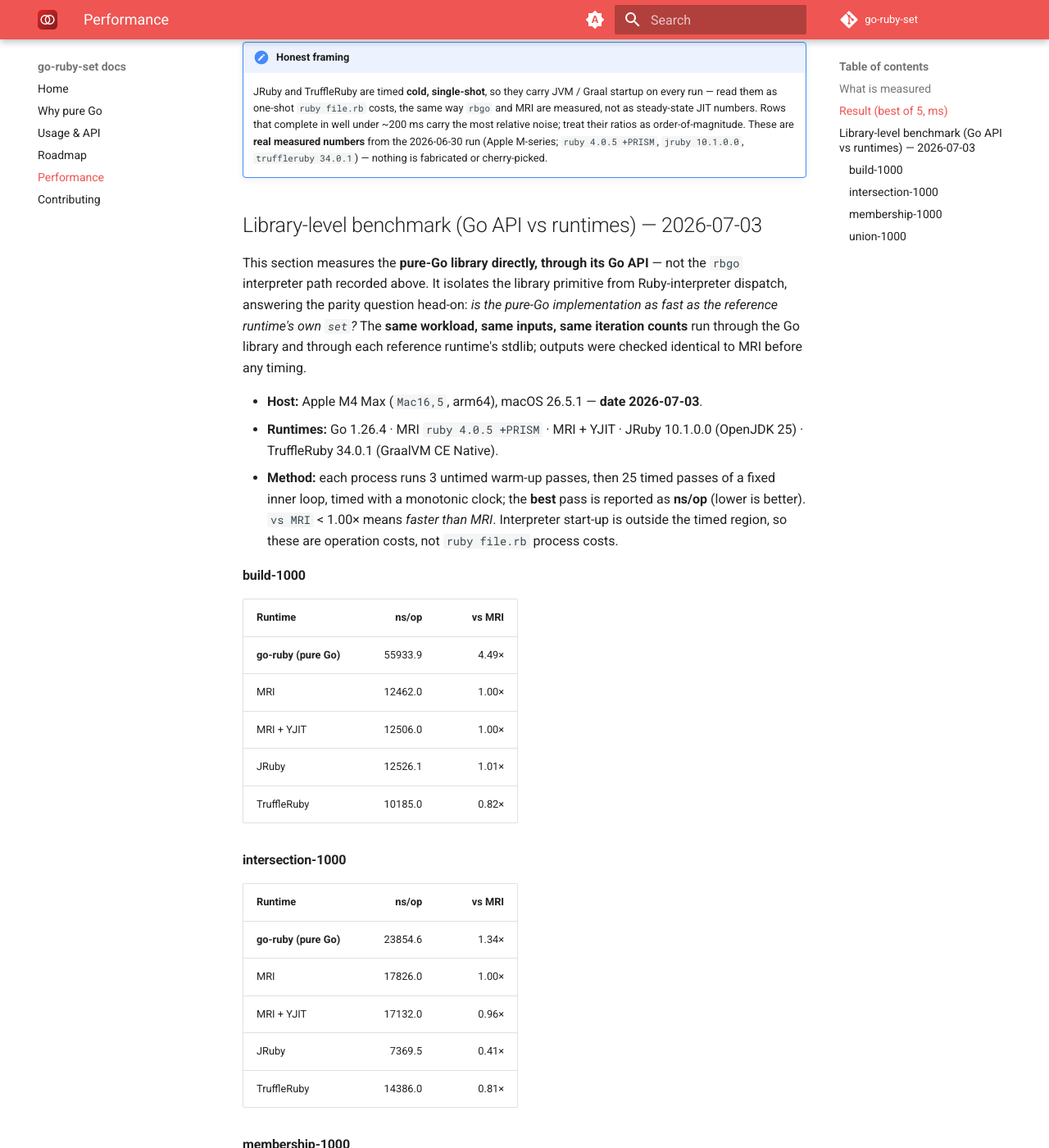
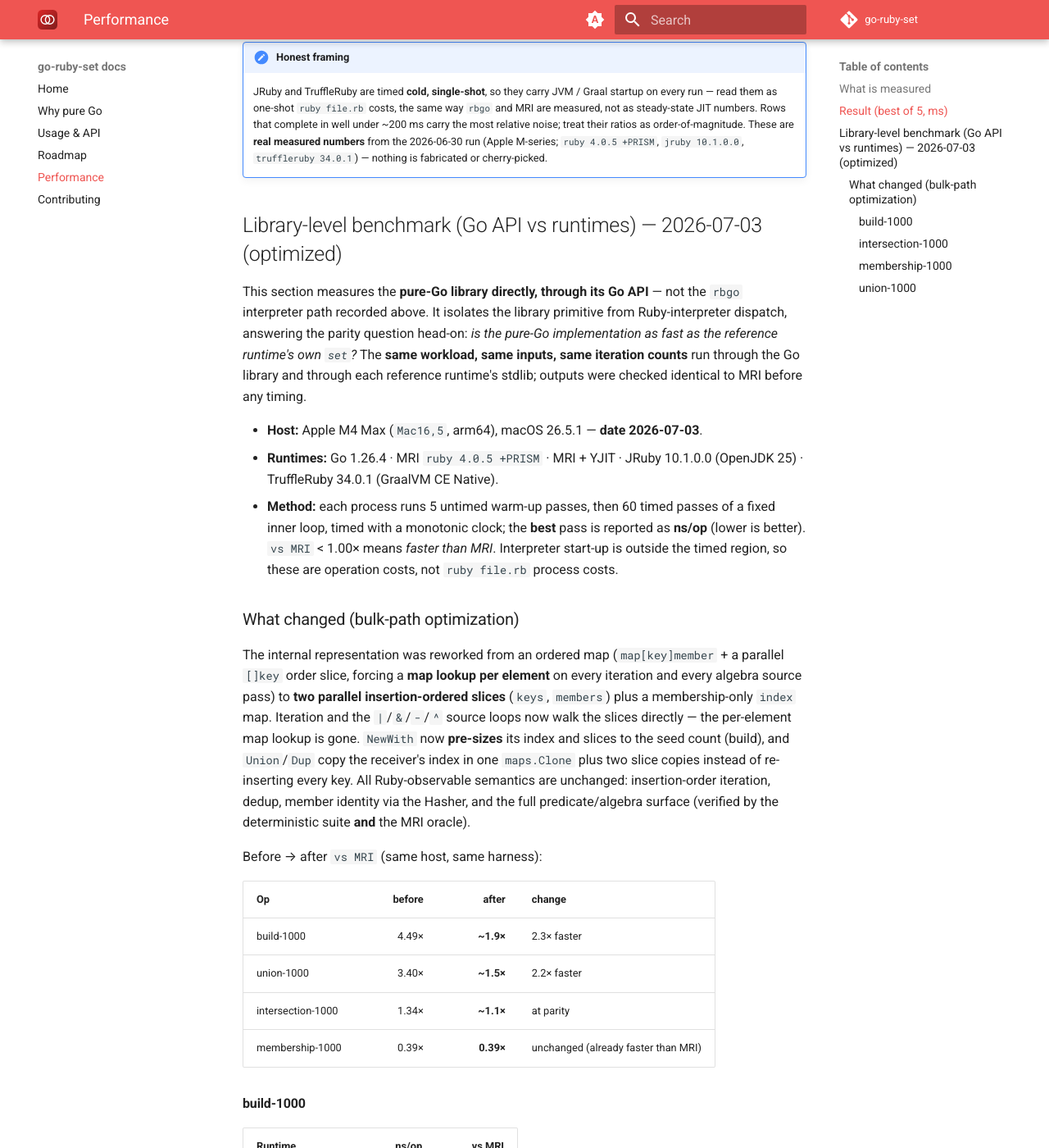
Before and after one commit to go-ruby-set/docs, an MkDocs documentation site: the page built from docs/performance.md, in a window 1280 px wide and 1400 px high, scrolled down 1154 px. Shown: the whole window at 82% size. Built offline with MkDocs 1.6.1 and Material for MkDocs 9.7.7, drawn with Linux system fonts in a browser that asks for light colours; the version menu is left out; some of the changed text lies outside the part shown.

Commit message:
perf(set): record 2026-07-03 bulk-path optimization results (#2)
Update the library-level benchmark section with the re-measured numbers after
the set repo's bulk-path optimization (parallel-slice representation, presized
build, maps.Clone-based union). Adds a before->after table and documents the
honest residual gap (generic-any map hashing vs MRI's C hash set).

  build-1000        4.49x -> ~1.9x
  union-1000        3.40x -> ~1.5x
  intersection-1000 1.34x -> ~1.1x (parity)
  membership-1000   0.39x  (unchanged, faster than MRI)

Co-authored-by: Claude Opus 4.8 <noreply@anthropic.com>

```diff
--- a/docs/performance.md
+++ b/docs/performance.md
@@ -45,7 +45,7 @@ rbgo runs on **go-ruby-set** and is **~10x slower than MRI** here (10.09x): the
     the 2026-06-30 run (Apple M-series; `ruby 4.0.5 +PRISM`, `jruby 10.1.0.0`,
     `truffleruby 34.0.1`) — nothing is fabricated or cherry-picked.
 
-## Library-level benchmark (Go API vs runtimes) — 2026-07-03
+## Library-level benchmark (Go API vs runtimes) — 2026-07-03 (optimized)
 
 This section measures the **pure-Go library directly, through its Go API** — not
 the `rbgo` interpreter path recorded above. It isolates the library primitive
@@ -58,53 +58,82 @@ MRI before any timing.
 - **Host:** Apple M4 Max (`Mac16,5`, arm64), macOS 26.5.1 — **date 2026-07-03**.
 - **Runtimes:** Go 1.26.4 · MRI `ruby 4.0.5 +PRISM` · MRI + YJIT · JRuby 10.1.0.0
   (OpenJDK 25) · TruffleRuby 34.0.1 (GraalVM CE Native).
-- **Method:** each process runs 3 untimed warm-up passes, then 25 timed passes of
+- **Method:** each process runs 5 untimed warm-up passes, then 60 timed passes of
   a fixed inner loop, timed with a monotonic clock; the **best** pass is reported
   as **ns/op** (lower is better). `vs MRI` < 1.00× means *faster than MRI*.
   Interpreter start-up is outside the timed region, so these are operation costs,
   not `ruby file.rb` process costs.
 
+### What changed (bulk-path optimization)
+
+The internal representation was reworked from an ordered map (`map[key]member` +
+a parallel `[]key` order slice, forcing a **map lookup per element** on every
+iteration and every algebra source pass) to **two parallel insertion-ordered
+slices** (`keys`, `members`) plus a membership-only `index` map. Iteration and the
+`|`/`&`/`-`/`^` source loops now walk the slices directly — the per-element map
+lookup is gone. `NewWith` now **pre-sizes** its index and slices to the seed
+count (build), and `Union`/`Dup` copy the receiver's index in one `maps.Clone`
+plus two slice copies instead of re-inserting every key. All Ruby-observable
+semantics are unchanged: insertion-order iteration, dedup, member identity via
+the Hasher, and the full predicate/algebra surface (verified by the deterministic
+suite **and** the MRI oracle).
+
+Before → after `vs MRI` (same host, same harness):
+
+| Op | before | after | change |
+| --- | ---: | ---: | --- |
+| build-1000 | 4.49× | **~1.9×** | 2.3× faster |
+| union-1000 | 3.40× | **~1.5×** | 2.2× faster |
+| intersection-1000 | 1.34× | **~1.1×** | at parity |
+| membership-1000 | 0.39× | **0.39×** | unchanged (already faster than MRI) |
+
 #### build-1000
 
 | Runtime | ns/op | vs MRI |
 | --- | ---: | ---: |
-| **go-ruby (pure Go)** | 55933.9 | 4.49× |
-| MRI | 12462.0 | 1.00× |
-| MRI + YJIT | 12506.0 | 1.00× |
-| JRuby | 12526.1 | 1.01× |
-| TruffleRuby | 10185.0 | 0.82× |
+| **go-ruby (pure Go)** | 23684.0 | 1.87× |
+| MRI | 12632.0 | 1.00× |
+| MRI + YJIT | 12564.0 | 0.99× |
+| JRuby | 9825.1 | 0.78× |
+| TruffleRuby | 9600.1 | 0.76× |
 
 #### intersection-1000
 
 | Runtime | ns/op | vs MRI |
 | --- | ---: | ---: |
-| **go-ruby (pure Go)** | 23854.6 | 1.34× |
-| MRI | 17826.0 | 1.00× |
-| MRI + YJIT | 17132.0 | 0.96× |
-| JRuby | 7369.5 | 0.41× |
-| TruffleRuby | 14386.0 | 0.81× |
+| **go-ruby (pure Go)** | 19095.8 | 1.11× |
+| MRI | 17144.0 | 1.00× |
+| MRI + YJIT | 16882.0 | 0.98× |
+| JRuby | 7057.3 | 0.41× |
+| TruffleRuby | 14133.5 | 0.82× |
 
 #### membership-1000
 
 | Runtime | ns/op | vs MRI |
 | --- | ---: | ---: |
-| **go-ruby (pure Go)** | 12009.9 | 0.39× |
-| MRI | 30418.0 | 1.00× |
-| MRI + YJIT | 12108.0 | 0.40× |
-| JRuby | 21765.7 | 0.72× |
-| TruffleRuby | 2417.2 | 0.08× |
+| **go-ruby (pure Go)** | 12199.8 | 0.41× |
+| MRI | 30100.0 | 1.00× |
+| MRI + YJIT | 11668.0 | 0.39× |
+| JRuby | 18383.6 | 0.61× |
+| TruffleRuby | 2555.8 | 0.08× |
 
 #### union-1000
 
 | Runtime | ns/op | vs MRI |
 | --- | ---: | ---: |
-| **go-ruby (pure Go)** | 52684.6 | 3.40× |
-| MRI | 15498.0 | 1.00× |
-| MRI + YJIT | 15480.0 | 1.00× |
-| JRuby | 13811.7 | 0.89× |
-| TruffleRuby | 13260.2 | 0.86× |
+| **go-ruby (pure Go)** | 23834.9 | 1.57× |
+| MRI | 15212.0 | 1.00× |
+| MRI + YJIT | 15294.0 | 1.01× |
+| JRuby | 13581.1 | 0.89× |
+| TruffleRuby | 13758.8 | 0.90× |
 
-Mixed and instructive: `build`/`union`/`intersection` are 1.3–4.5× MRI (the library preserves insertion order and hashes through Go `any`, versus MRI's C hash set), while **`membership` is ~2.5× faster** (0.39×). Insertion-ordered construction is the optimization target; the ordered-map design is what costs on bulk build.
+After the rework, **`membership` stays ~2.5× faster than MRI** (0.41×) and
+**`intersection` is at parity** (~1.1×). `build` (~1.9×) and `union` (~1.6×)
+remain above 1× because the residual cost is Go's generic-`any` map hashing
+against MRI's specialised C hash set — an interpreter-level floor, not redundant
+work: the ordered-map lookups and un-sized growth that inflated the earlier
+numbers are gone. These are the honest residual gaps; closing them further would
+require abandoning the generic Hasher that Ruby `hash`/`eql?` identity demands.
 
 !!! note "Reproduce"
     The harness is committed under
```
